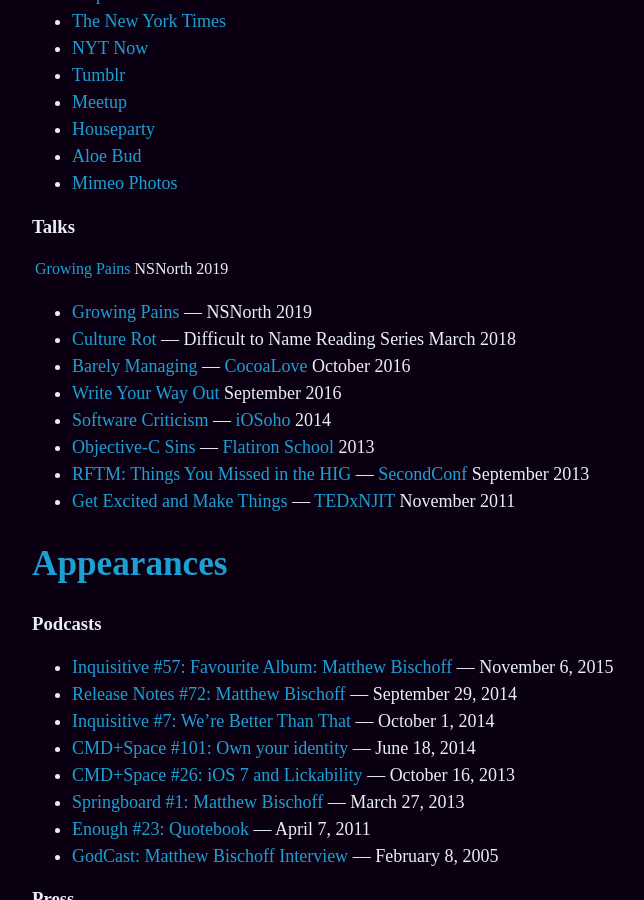
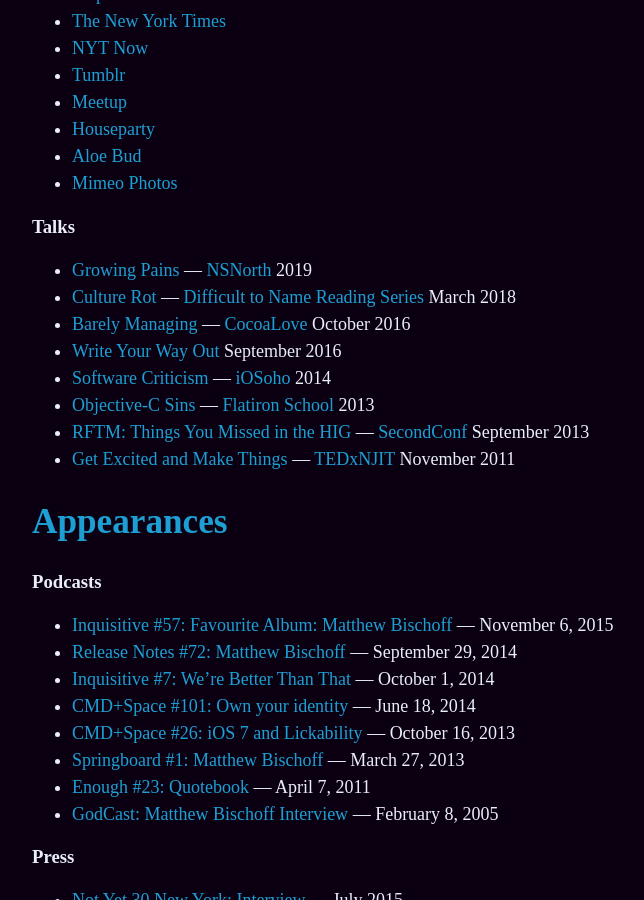
Before and after one commit to mbbischoff/website, a Jekyll site: the page built from about.md, in a window 1280 px wide and 900 px high, scrolled down 2022 px. Shown: the whole window, without its empty margins (258-902 px from the left). Built offline with Jekyll 4.4.1, drawn with Linux system fonts in a browser that asks for light colours; some web fonts are replaced.

Commit message:
Updated About

```diff
--- a/about.md
+++ b/about.md
@@ -37,10 +37,8 @@
 
 ### Talks
 
-|[Growing Pains](https://matthewbischoff.com/nsnorth/)|NSNorth 2019|
-
-* [Growing Pains](https://matthewbischoff.com/nsnorth/) — NSNorth 2019
-* [Culture Rot](https://matthewbischoff.com/culture-rot/) — Difficult to Name Reading Series March 2018
+* [Growing Pains](https://matthewbischoff.com/nsnorth/) — [NSNorth](https://nsnorth.ca) 2019
+* [Culture Rot](https://matthewbischoff.com/culture-rot/) — [Difficult to Name Reading Series](http://www.ryansartor.com) March 2018
 * [Barely Managing](https://matthewbischoff.com/barely-managing/) — [CocoaLove](https://cocoalove.org) October 2016
 * [Write Your Way Out](https://matthewbischoff.com/write-your-way-out/) September 2016
 * [Software Criticism](https://speakerdeck.com/matthewbischoff/software-criticism) — [iOSoho](http://www.meetup.com/iOSoho/events/145810582/) 2014
```
